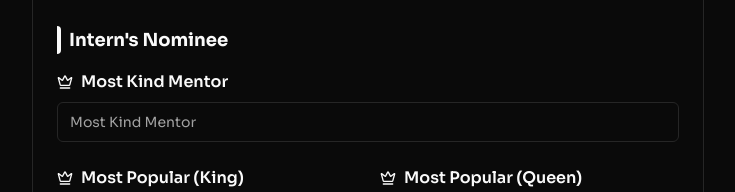
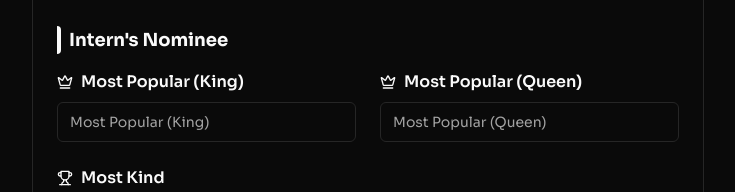
Before and after one commit to adzaky/nominedu, a Next.js app: page / in a window 1280 px wide. Shown: the part 451-643 px from the top of the page, without its empty margins (272-1007 px from the left). Built offline with nearby package versions, Linux system fonts and the light colour scheme; no server answers; sample sign-in values are in the browser's storage.

Commit message:
fix(category): remove duplicate nomination category

```diff
--- a/src/app/page.js
+++ b/src/app/page.js
@@ -16,7 +16,6 @@ import { useSubmitNomination } from "@/hooks/useSubmitNomination";
 import { Trophy, Crown, Laugh, Meh, Coffee, Shirt } from "lucide-react";
 
 const categoryLabels = {
-  mostkind_mentor: { label: "Most Kind Mentor", icon: Crown },
   mostpopularKing: { label: "Most Popular (King)", icon: Crown },
   mostpopularQueen: { label: "Most Popular (Queen)", icon: Crown },
   mostkind: { label: "Most Kind", icon: Trophy },
```
